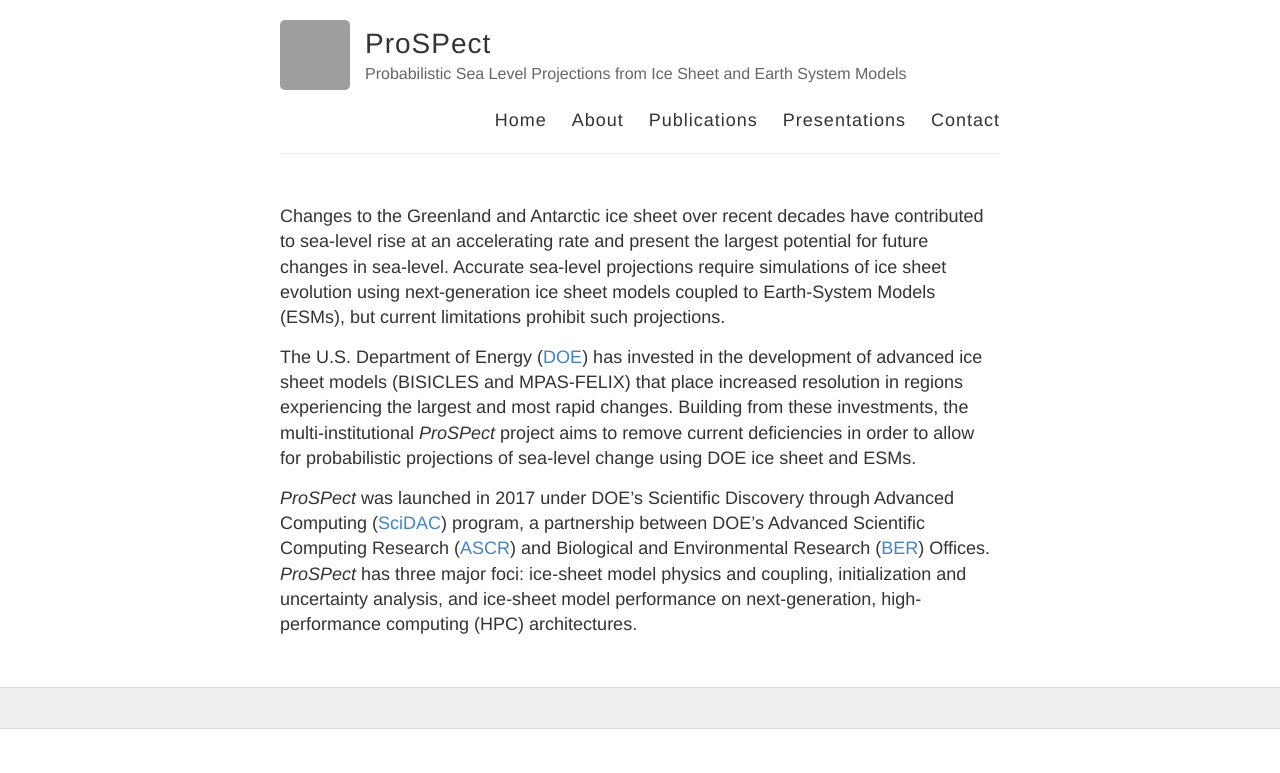
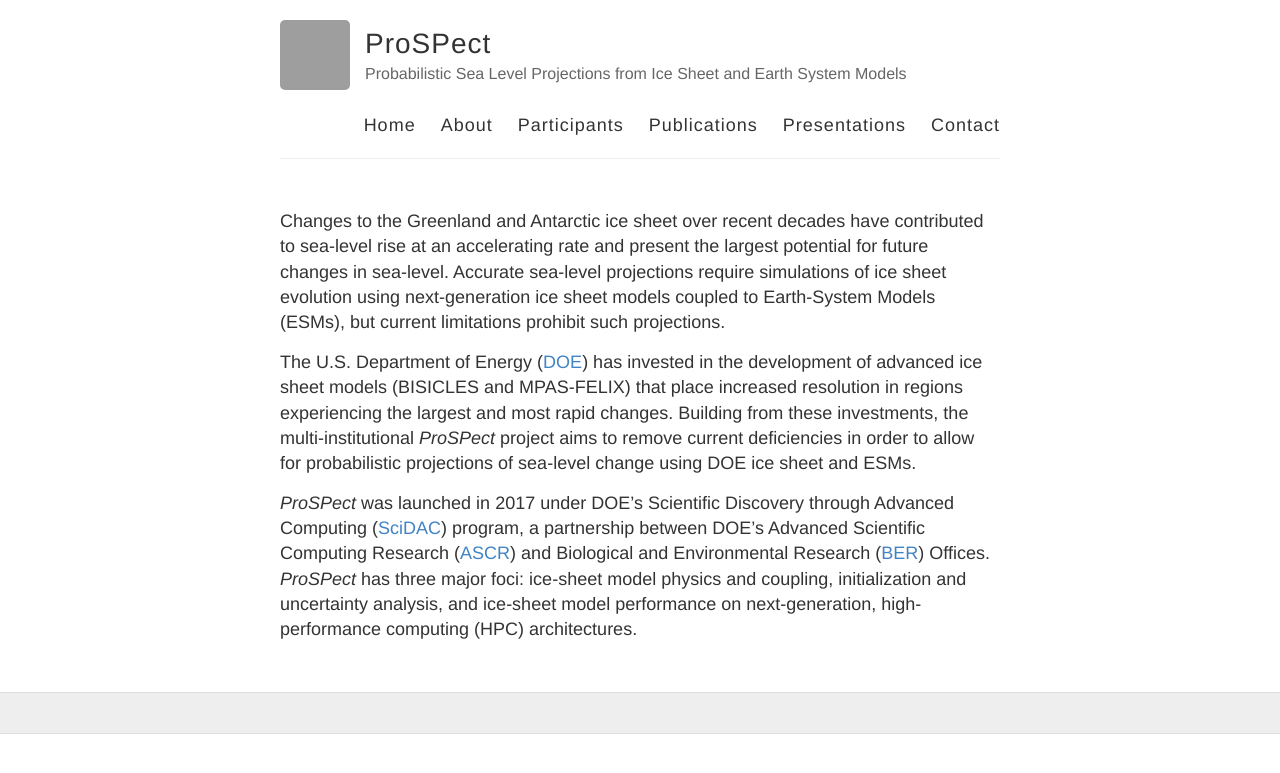
Before and after one commit to SLE-E3SM/SLE-E3SM.github.io, a Jekyll site: the page built from index.md, in a window 1280 px wide. Shown: the top 773 px of the page. Built offline with Jekyll 4.4.1, drawn with Linux system fonts in a browser that asks for light colours; grey boxes are pictures that could not be loaded.

Commit message:
Update default.html

```diff
--- a/_layouts/default.html
+++ b/_layouts/default.html
@@ -29,6 +29,7 @@
           <nav>
             <a href="{{ site.baseurl }}/">Home</a>
             <a href="{{ site.baseurl }}/about">About</a>
+            <a href="{{ site.baseurl }}/participants">Participants</a>
             <a href="{{ site.baseurl }}/publications">Publications</a>
             <a href="{{ site.baseurl }}/presentations">Presentations</a>
             <a href="{{ site.baseurl }}/contact">Contact</a>
```
